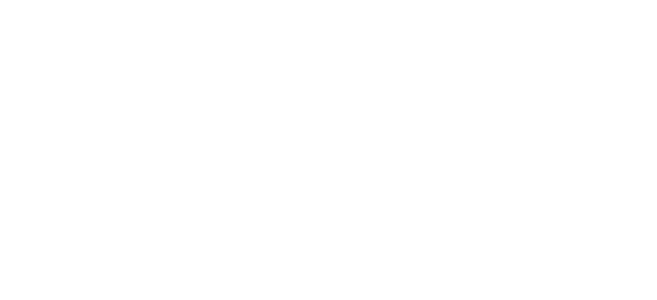
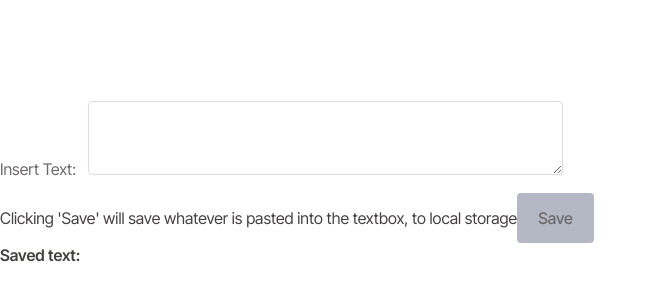
Before and after one commit to GeorgeCloud/Resumate, a React (Vite) app in the folder client/: page /intake in a window 1280 px wide. Before the commit this address had no page. Shown: the part 216-516 px from the top of the page, without its empty margins (0-657 px from the left). Built offline with nearby package versions, Linux system fonts and the light colour scheme.

Commit message:
create intake route and form

```diff
--- a/client/src/App.tsx
+++ b/client/src/App.tsx
@@ -1,14 +1,15 @@
 import { Routes, Route } from 'react-router-dom'
 import Home from './components/Home'
 import MultiPageForm from './components/MultiPageForm'
+import Intake from './components/intake/Intake'
 
 export default function App() {
   return (
     <>
       <Routes>
         <Route path="/" element={<Home />} />
-        <Route path="form/:page" element={<MultiPageForm />}>
-        </Route>
+        <Route path="form/:page" element={<MultiPageForm />} />
+        <Route path="/intake" element={<Intake />} />
       </Routes>
     </>
   )
--- a/client/src/components/MultiPageForm.tsx
+++ b/client/src/components/MultiPageForm.tsx
@@ -1,5 +1,6 @@
 import { useNavigate, useParams } from 'react-router-dom';
 import { useFormContext } from '../contexts/FormContext';
+import SaveFormButton from './SaveFormButton';
 import Personal from './Personal';
 import Education from './Education';
 import Professional from './Professional';
@@ -12,6 +13,7 @@
   const { page } = useParams();
   const { formData, setFormData, nextPage, prevPage } = useFormContext();
 
+
   const handleInputChange = (field: string, value: string) => {
     setFormData({
       ...formData,
@@ -20,6 +22,27 @@
         [field]: value
       },
     });
+  }
+
+  function handleNext() {
+    console.log('form data', formData);
+    if (currentPageObj) {
+      const nextPageObj = pages.find((p) => p.id === currentPageObj?.id + 1);
+      if (nextPageObj) {
+        navigate(`/form/${nextPageObj.name}`);
+        nextPage(formData as FormDataType);
+      }
+    }
+  }
+
+  function handlePrev() {
+    if (currentPageObj) {
+      const prevPageObj = pages.find((p) => p.id === currentPageObj?.id - 1);
+      if (prevPageObj) {
+        navigate(`/form/${prevPageObj.name}`);
+        prevPage();
+      }
+    }
   }
 
   const pages: PageType[] = [
@@ -52,30 +75,15 @@
 
   const currentPageObj = pages.find((p) => p.name === page);
 
-  function handleNext() {
-    console.log('form data', formData);
-    if (currentPageObj) {
-      const nextPageObj = pages.find((p) => p.id === currentPageObj?.id + 1);
-      if (nextPageObj) {
-        navigate(`/form/${nextPageObj.name}`);
-        nextPage(formData as FormDataType);
-      }
-    }
-  }
-
-  function handlePrev() {
-    if (currentPageObj) {
-      const prevPageObj = pages.find((p) => p.id === currentPageObj?.id - 1);
-      if (prevPageObj) {
-        navigate(`/form/${prevPageObj.name}`);
-        prevPage();
-      }
-    }
-  }
-
   return (
     <div className="w-screen max-h-screen">
-      <div className="max-w-lg mx-auto flex justify-center">
+      <div
+        style={{
+          height: '42rem',
+          overflowY: 'auto',
+        }}
+        className="max-w-xl mx-auto flex justify-center"
+      >
         <form action="#">
           {currentPageObj?.component}
         </form>
@@ -85,7 +93,12 @@
           {currentPageObj?.id !== 1 && (
             <button className="mx-2 mb-4" onClick={handlePrev}>Previous</button>
           )}
-          <button className="mx-2 mb-4" onClick={handleNext}>Next</button>
+          {currentPageObj?.name !== 'summary' ? (
+            <button className="mx-2 mb-4" onClick={handleNext}>Next</button>
+          ) : (
+              <SaveFormButton formData={formData} />
+          )}
+
         </div>
       </div>
     </div>
--- a/client/src/components/Personal.tsx
+++ b/client/src/components/Personal.tsx
@@ -30,7 +30,7 @@
         </div>
       </div>
 
-      <div className="row mb-4">
+      <div className="row mb-2">
         <div className="col1 px-6">
           <label htmlFor="lastName">
             Last Name
@@ -48,7 +48,7 @@
         </div>
       </div>
 
-      <div className="row mb-4">
+      <div className="row mb-2">
         <div className="col1 px-6">
           <label htmlFor="phoneNumber">
             Phone No.
@@ -66,7 +66,7 @@
         </div>
       </div>
 
-      <div className="row mb-4">
+      <div className="row mb-2">
         <div className="col1 px-6">
           <label htmlFor="email">
             Email Address
@@ -84,7 +84,7 @@
         </div>
       </div>
 
-      <div className="row mb-4">
+      <div className="row mb-2">
         <div className="col1 px-6">
           <label htmlFor="linkedIn">
             LinkedIn Username
@@ -102,7 +102,7 @@
         </div>
       </div>
 
-      <div className="row mb-4">
+      <div className="row mb-2">
         <div className="col1 px-6">
           <label htmlFor="github">
             Github Username
@@ -120,7 +120,7 @@
         </div>
       </div>
 
-      <div className="row mb-4">
+      <div className="row mb-2">
         <div className="col1 px-6">
           <label htmlFor="title">
             Title
--- /dev/null
+++ b/client/src/components/SaveFormButton.tsx
@@ -0,0 +1,19 @@
+import { useNavigate } from "react-router-dom";
+import type { SaveButtonProps } from "../lib/types";
+
+export default function SaveFormButton({ formData }: SaveButtonProps) {
+  const navigate = useNavigate();
+
+  function handleSaveClick() {
+    const key = 'formData'
+    localStorage.setItem(key, JSON.stringify(formData));
+    navigate("/intake");
+  };
+
+
+  return (
+    <div className="">
+      <button className='mx-2 mb-4' onClick={handleSaveClick}>Save</button>
+    </div>
+  );
+};
--- /dev/null
+++ b/client/src/components/intake/Intake.tsx
@@ -0,0 +1,10 @@
+import IntakeForm from "./IntakeForm";
+
+export default function Intake() {
+  const storageKey = "JOB_APPLICATION"
+  return (
+    <div className="w-screen mx-auto flex flex-col justify-center items-center my-4 p-4">
+      <IntakeForm storageKey={storageKey} />
+    </div>
+  )
+}
--- /dev/null
+++ b/client/src/components/intake/IntakeButton.tsx
@@ -0,0 +1,11 @@
+import type { LocalStorageButtonProps } from "../../lib/types";
+
+export default function IntakeButton({ handleSaveClick }: LocalStorageButtonProps) {
+
+  return (
+    <div className="flex flex-col justify-center items-center mb-6">
+      <span className="text-sm italic p-2">Clicking &apos;Save&apos; will save whatever is pasted into the textbox, to local storage</span>
+      <button className="mx-2 mb-4" onClick={handleSaveClick}>Save</button>
+    </div>
+  )
+}
--- /dev/null
+++ b/client/src/components/intake/IntakeForm.tsx
@@ -0,0 +1,32 @@
+import React, { useState } from 'react';
+import type { ApplicationIntakePropTypes } from '../../lib/types'
+import IntakeButton from './IntakeButton';
+
+export default function IntakeForm({ storageKey }: ApplicationIntakePropTypes) {
+  const [inputText, setInputText] = useState<string>('');
+  const [savedText, setSavedText] = useState<string | null>(null);
+
+  const handleInputChange = (e: React.ChangeEvent<HTMLTextAreaElement>) => {
+    setInputText(e.target.value);
+  };
+
+  const handleSaveClick = () => {
+    localStorage.setItem(storageKey, inputText);
+    setSavedText(inputText);
+    setInputText('');
+  };
+
+  return (
+    <div>
+      <div>
+        <label>Insert Text:</label>
+        <textarea value={inputText} onChange={handleInputChange} />
+      </div>
+      <IntakeButton handleSaveClick={handleSaveClick} />
+      <div>
+        <strong>Saved text:</strong>
+        <p>{savedText}</p>
+      </div>
+    </div>
+  );
+};
```
Also changed, not shown: client/src/lib/types.ts (+11 -0 lines).
